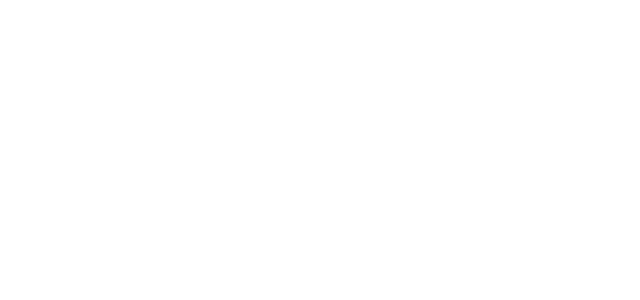
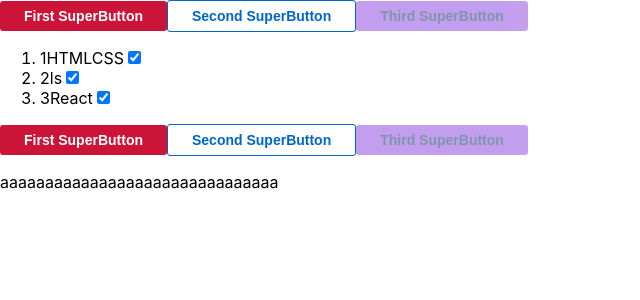
Before and after one commit to yevhenkr/Todolist-Sprint-1-task-for-DOP, a React (Create React App) app: page / in a window 1280 px wide. Shown: the top 300 px of the page, without its empty margins (0-640 px from the left). Built offline with nearby package versions, Linux system fonts and the light colour scheme.

Commit message:
Children | React.FC<PropsType>

```diff
--- a/src/App.tsx
+++ b/src/App.tsx
@@ -1,16 +1,29 @@
-import React, {useState} from 'react';
+import React, {Suspense, useState} from 'react';
 import './App.css';
-
-
-
-
+import {SuperButton} from './Component/SuperButton';
+import {SuperTodoList} from './Component/SuperTodoList';
 
 function App() {
+
+    const tasks =[
+        {id: 1, title:"HTMLCSS", isDone:true},
+        {id: 2, title:"ls", isDone:true},
+        {id: 3, title:"React", isDone:true}
+    ]
     return (
-        <div></div>
+        <div>
+            <SuperButton callBack={()=>{}} color={'red'}>First SuperButton</SuperButton>
+            <SuperButton callBack={()=>{}} color={'secondary'}>Second SuperButton</SuperButton>
+            <SuperButton callBack={()=>{}} disabled >Third SuperButton</SuperButton>
+            <SuperTodoList tasks={tasks} >
+                <SuperButton callBack={()=>{}} color={'red'}>First SuperButton</SuperButton>
+                <SuperButton callBack={()=>{}} color={'secondary'}>Second SuperButton</SuperButton>
+                <SuperButton callBack={()=>{}} disabled >Third SuperButton</SuperButton>
+                <p>aaaaaaaaaaaaaaaaaaaaaaaaaaaaaaa</p>
+
+            </SuperTodoList>
+        </div>
     );
 }
 
-
-
 export default App;
--- /dev/null
+++ b/src/Component/SuperButton.module.css
@@ -0,0 +1,64 @@
+.button {
+    overflow: hidden;
+    padding: 5px 24px;
+
+    border-radius: 3px;
+    border: none;
+
+    color: white;
+    font-family: 'Montserrat', sans-serif;
+    font-weight: 600;
+    font-size: 14px;
+    line-height: 20px;
+    cursor: pointer;
+}
+
+.disabled {
+    color: #002e5c;
+    background: #4c5257;
+    opacity: 0.5;
+}
+
+.secondary {
+    color: #0066CC;
+    background: transparent;
+    border: 1px solid #0066CC;
+    border-radius: 3px;
+}
+
+.default {
+    background: #8940e1;
+}
+
+.red {
+    background: #cc1439;
+}
+
+.default:hover {
+    background: #0080ff;
+}
+
+.red:hover {
+    background: #ff1a47;
+}
+
+.secondary:hover {
+    background: #E5F0FA;
+}
+
+
+.default:active {
+    background: #0059b3;
+}
+
+.secondary:active {
+    background: #C9E5FF;
+}
+
+.red:active {
+    background: #b31232;
+}
+
+.button:disabled {
+    cursor: default;
+}
--- /dev/null
+++ b/src/Component/SuperButton.tsx
@@ -0,0 +1,62 @@
+import React from 'react';
+import s from './SuperButton.module.css'
+import {inspect} from 'util';
+
+type PropsType = {
+    callBack: () => void
+    disabled?: boolean
+    color?: string
+    children?: React.ReactNode
+}
+
+export const SuperButton: React.FC<PropsType> = (props) => {
+    const {callBack, children, color, disabled, ...restProps} = props
+    console.log(props.color)
+    const onClickHandler = () => {
+        callBack()
+    }
+
+    //в зависимости от типа и дизэйбла прицепить нужный класс в SuperButton.tsx
+    // const finalClassName = s.button
+    //     + (disabled
+    //         ? ' ' + s.disabled
+    //         : color === 'red'
+    //             ? ' ' + s.red
+    //             : color === 'secondary'
+    //                 ? ' ' + s.secondary
+    //                 : ' ' + s.default)
+    //     + (className ? ' ' + className : '')
+    // const finalClassName = s.button + ' ' + s.red
+
+    // const finalClassName = `${s.button} ${s.default}`
+    // const finalClassName = `${s.button} ${color === 'red' ? s.red : s.default}
+    //                                ${disabled ? s.disabled : ''}`
+
+    const finalClassName = `${s.button}
+                                   ${color === 'red' ? s.red :color==='secondary'? s.secondary: s.default}
+                                   ${disabled ? s.disabled : ''}`
+
+    return (
+        <button className={finalClassName} onClick={onClickHandler}>{children}</button>
+    );
+};
+
+//-----------------------------------------------------------------
+//
+// import React from 'react';
+//
+// type PropsType={
+//     callBack:()=>void
+//     name:string
+//     color: string
+// }
+//
+// export const SuperButton:React.FC<PropsType> = ({name, callBack, ...props}) => {
+//     console.log(props.color)
+//     const onClickHandler=()=>{
+//         callBack()
+//     }
+//     return (
+//         <button onClick={onClickHandler}>{name}</button>
+//     );
+// };
--- /dev/null
+++ b/src/Component/SuperTodoList.tsx
@@ -0,0 +1,29 @@
+import React from 'react';
+
+type PropsType ={
+    tasks:TaskType[]
+    children: React.ReactNode
+}
+
+type TaskType={
+    id: number
+    title:string
+    isDone: boolean
+}
+export const SuperTodoList=(props:PropsType)=>{
+    const {tasks, children}= props
+    return <div>
+    <ol>
+        {tasks.map(el=>{
+            return (
+                <li>
+                    <span>{el.id}</span>
+                    <span>{el.title}</span>
+                    <input type='checkbox' checked={el.isDone}/>
+                </li>
+            )
+        })}
+    </ol>
+        {children}
+    </div>
+}
```
